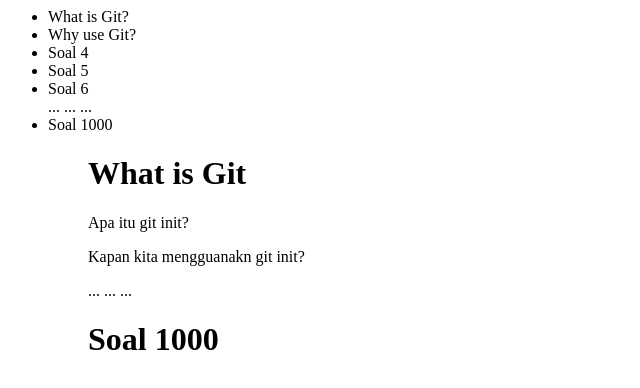
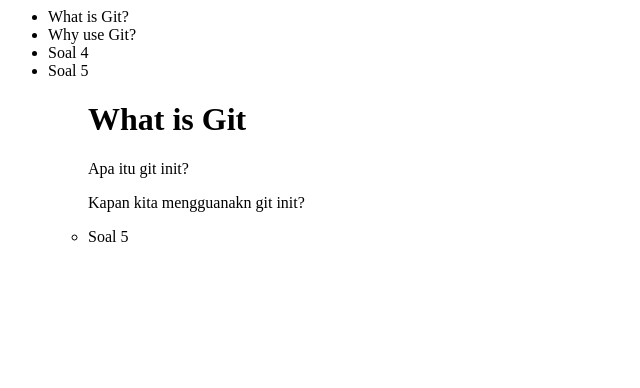
Before and after one commit to saidrafiee/ruang-belajar-test, a plain HTML site: page pages/question.html in a window 1280 px wide. Shown: the whole page, without its empty margins (0-640 px from the left). Drawn offline with Linux system fonts and the light colour scheme.

Commit message:
change 1000 to 5 question

```diff
--- a/pages/question.html
+++ b/pages/question.html
@@ -8,18 +8,10 @@
         <li>Why use Git?</li>
         <li>Soal 4</li>
         <li>Soal 5</li>
-        <li>Soal 6</li>
-        ...
-        ...
-        ...
-        <li>Soal 1000</li>
     <ul>
     <h1>What is Git</h1>
     <p>Apa itu git init?</p>
     <p>Kapan kita mengguanakn git init?</p>
-    ...
-    ...
-    ...
-    <h1>Soal 1000</h1>
+    <li>Soal 5</li>
 </body>
 </html>
```
